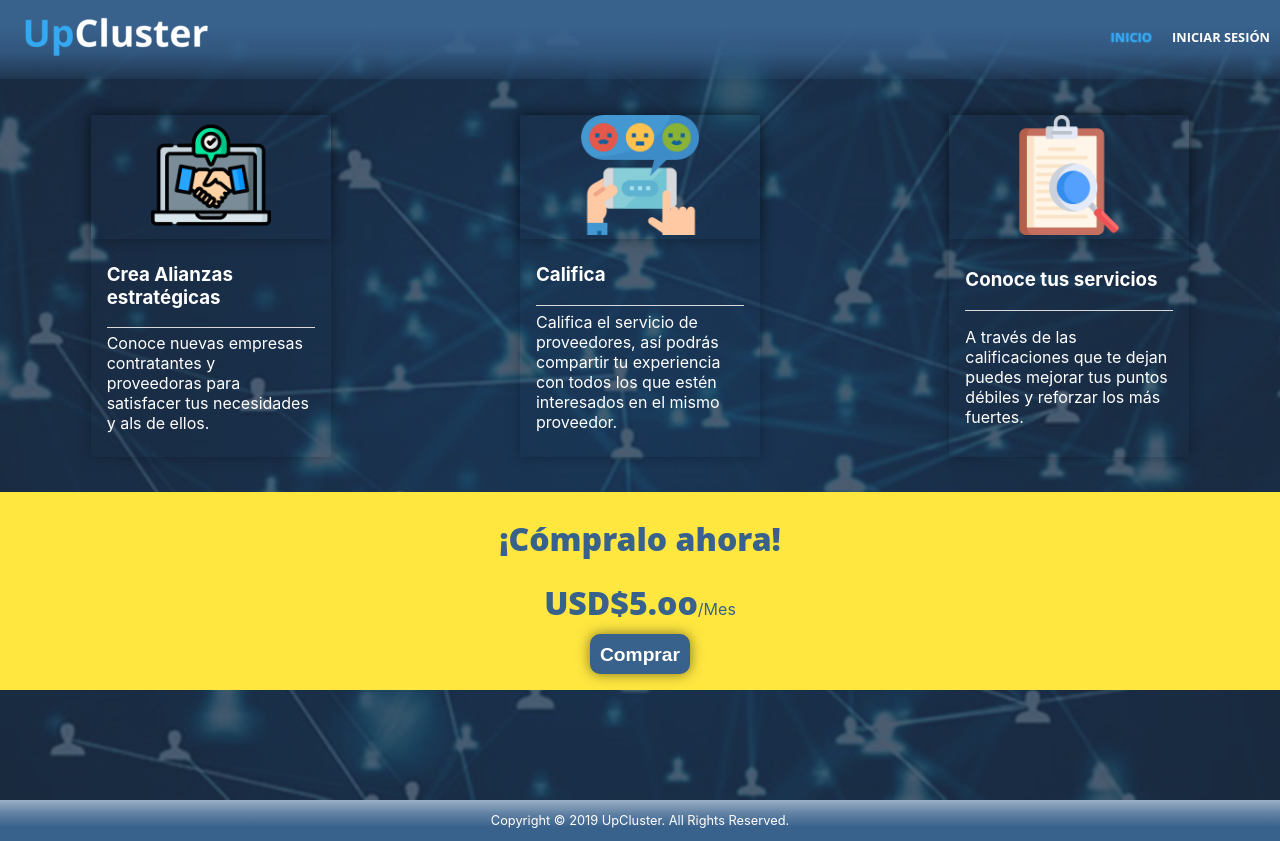
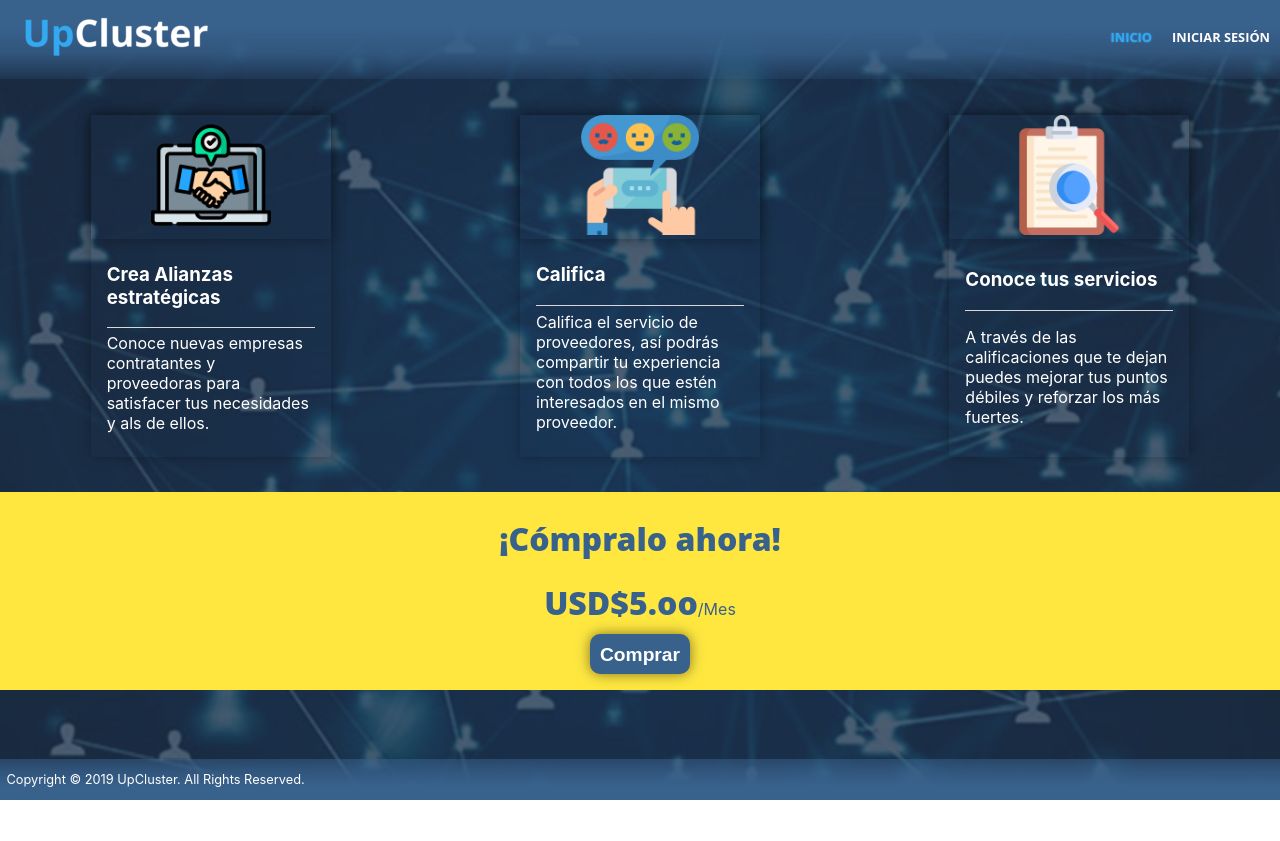
Before and after one commit to danielpre30/Proveedores, a React (Create React App) app: page /#/inicio in a window 1280 px wide. After the commit the page ends 800 px from the top, so only its background shows below. Built offline with nearby package versions, Linux system fonts and the light colour scheme.

Commit message:
Corrección footer

```diff
--- a/src/App.css
+++ b/src/App.css
@@ -34,17 +34,15 @@ body, html {
 
 
 .footer {
-  display:flex;
-  position: relative;
-  right: 0;
-  bottom: 0;
-  left: 0;
   align-items: center;
   justify-content: center;
-  background-image: linear-gradient(to bottom, rgba(56,97,140,0.5), rgba(56,97,140,0.8), rgba(56,97,140,1), rgba(56,97,140,1));
-
+  position: absolute;
+  left: 0;
+  bottom: 0;
   width: 100%;
   padding: 1em .5em 1em;
   color: #fff;
   font-size: 0.8em;
+  background-image: linear-gradient(to bottom, rgba(56,97,140,0.5), rgba(56,97,140,0.8), rgba(56,97,140,1), rgba(56,97,140,1));
+
 }
```
